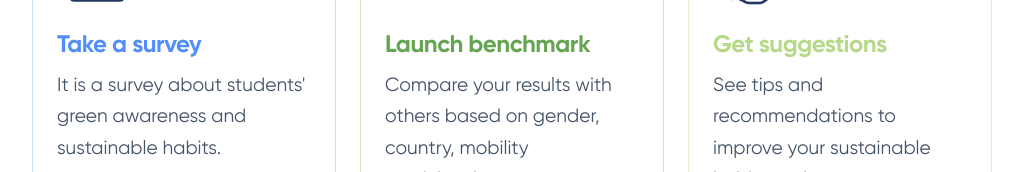
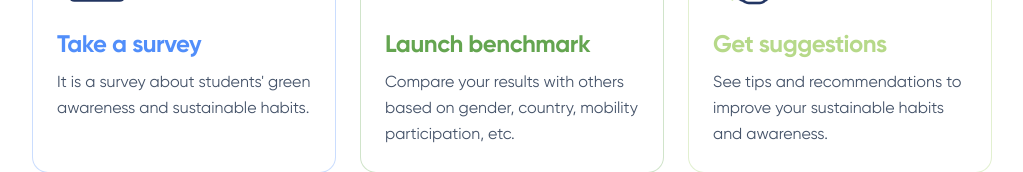
Before and after one commit to MilosJolovic123/sumos-deploy, a React (Vite) app in the folder client/: page / in a window 1280 px wide. Shown: the part 780-952 px from the top of the page, without its empty margins (128-1151 px from the left). Built offline with nearby package versions, Linux system fonts and the light colour scheme; no server answers.

Commit message:
fonts resized

```diff
--- a/client/src/styles.css
+++ b/client/src/styles.css
@@ -48,8 +48,8 @@
 }
 
 @theme inline {
-  --text-xs: 1rem; /* ranije bilo 0.75rem (12px), sad je 14px */
-  --text-sm: 1.2rem; /* ranije bilo 0.875rem (14px), sad je 16px */
+  --text-xs: 0.8rem; /* ranije bilo 0.75rem (12px), sad je 14px */
+  --text-sm: 1rem; /* ranije bilo 0.875rem (14px), sad je 16px */
   --text-base: 1.125rem; /* ranije bilo 1rem (16px), sad je 18px */
   --text-lg: 1.25rem; /* ranije bilo 1.125rem (18px), sad je 20px */
   --text-xl: 1.5rem; /* ranije bilo 1.25rem (20px), sad je 24px */
```
